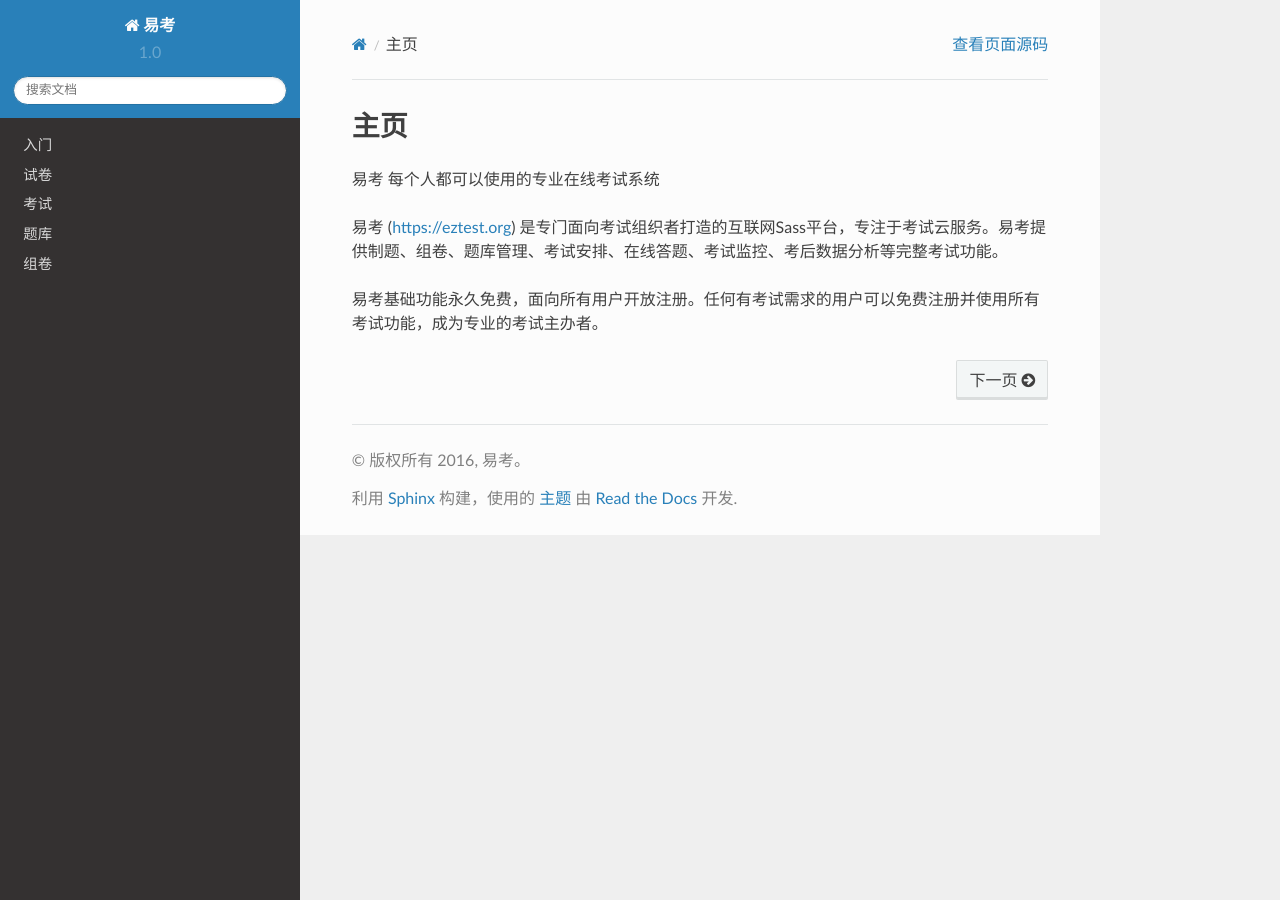
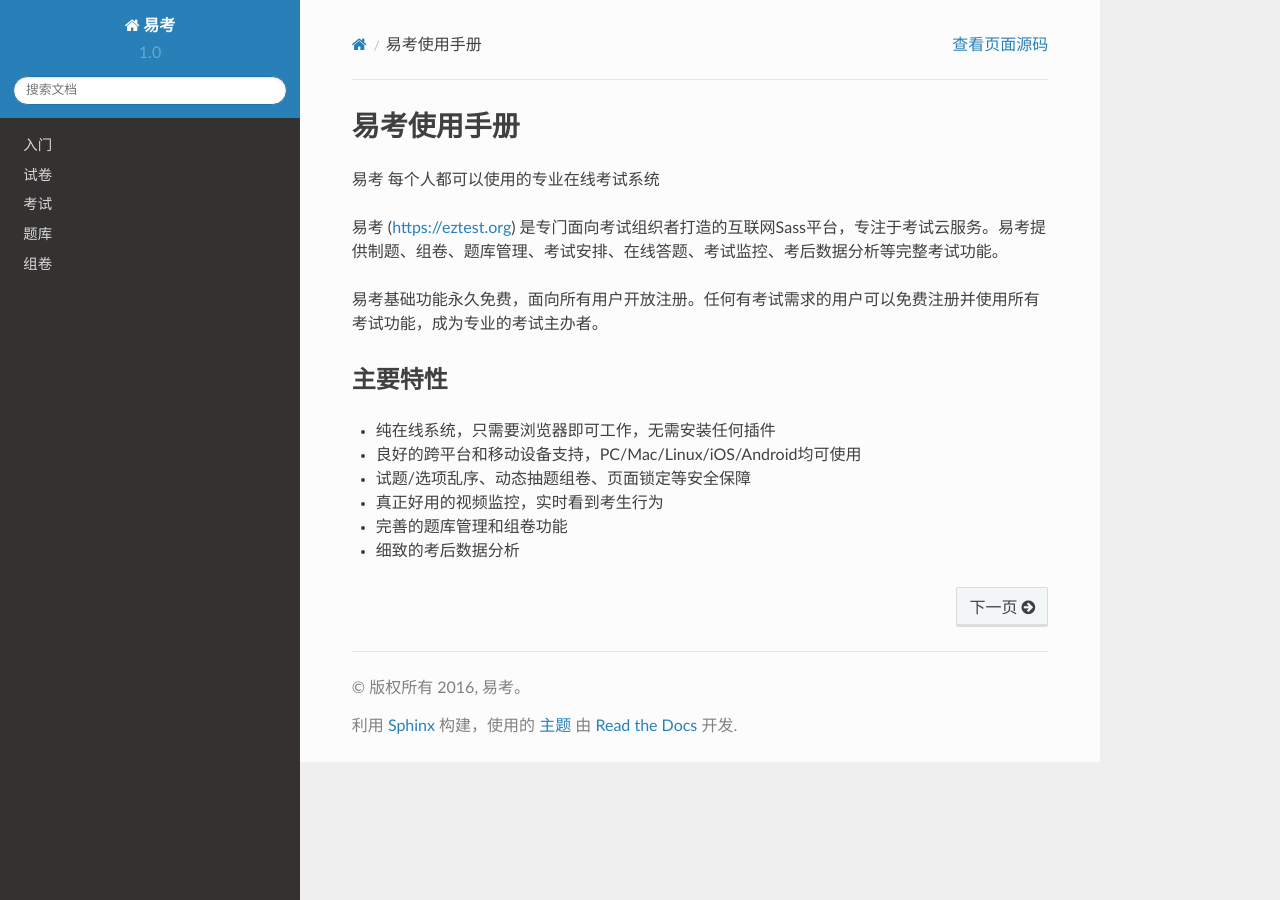
Before and after one commit to yaozhifeng/eztest_doc, a Sphinx documentation site: the page built from docs/source/index.rst, in a window 1280 px wide. Built offline with Sphinx 7.4.7 and the Read the Docs theme 2.0.0, drawn with Linux system fonts in a browser that asks for light colours.

Commit message:
content change

```diff
--- a/docs/source/index.rst
+++ b/docs/source/index.rst
@@ -1,5 +1,5 @@
 
-主页
+易考使用手册
 ==================
 
 易考 每个人都可以使用的专业在线考试系统
@@ -7,6 +7,16 @@
 易考 (https://eztest.org) 是专门面向考试组织者打造的互联网Sass平台，专注于考试云服务。易考提供制题、组卷、题库管理、考试安排、在线答题、考试监控、考后数据分析等完整考试功能。
 
 易考基础功能永久免费，面向所有用户开放注册。任何有考试需求的用户可以免费注册并使用所有考试功能，成为专业的考试主办者。
+
+主要特性
+--------
+
+- 纯在线系统，只需要浏览器即可工作，无需安装任何插件
+- 良好的跨平台和移动设备支持，PC/Mac/Linux/iOS/Android均可使用
+- 试题/选项乱序、动态抽题组卷、页面锁定等安全保障
+- 真正好用的视频监控，实时看到考生行为
+- 完善的题库管理和组卷功能
+- 细致的考后数据分析
 
 .. toctree::
     :maxdepth: 2
```
